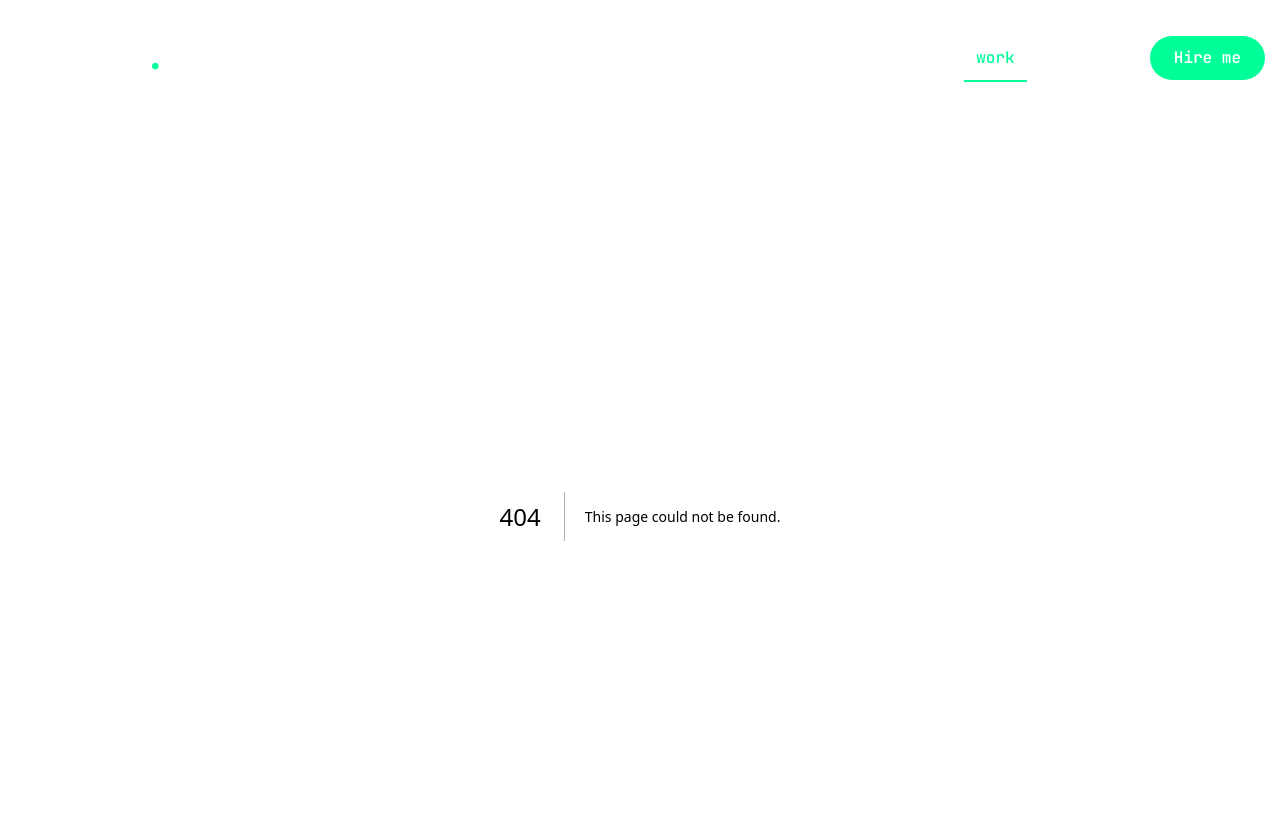
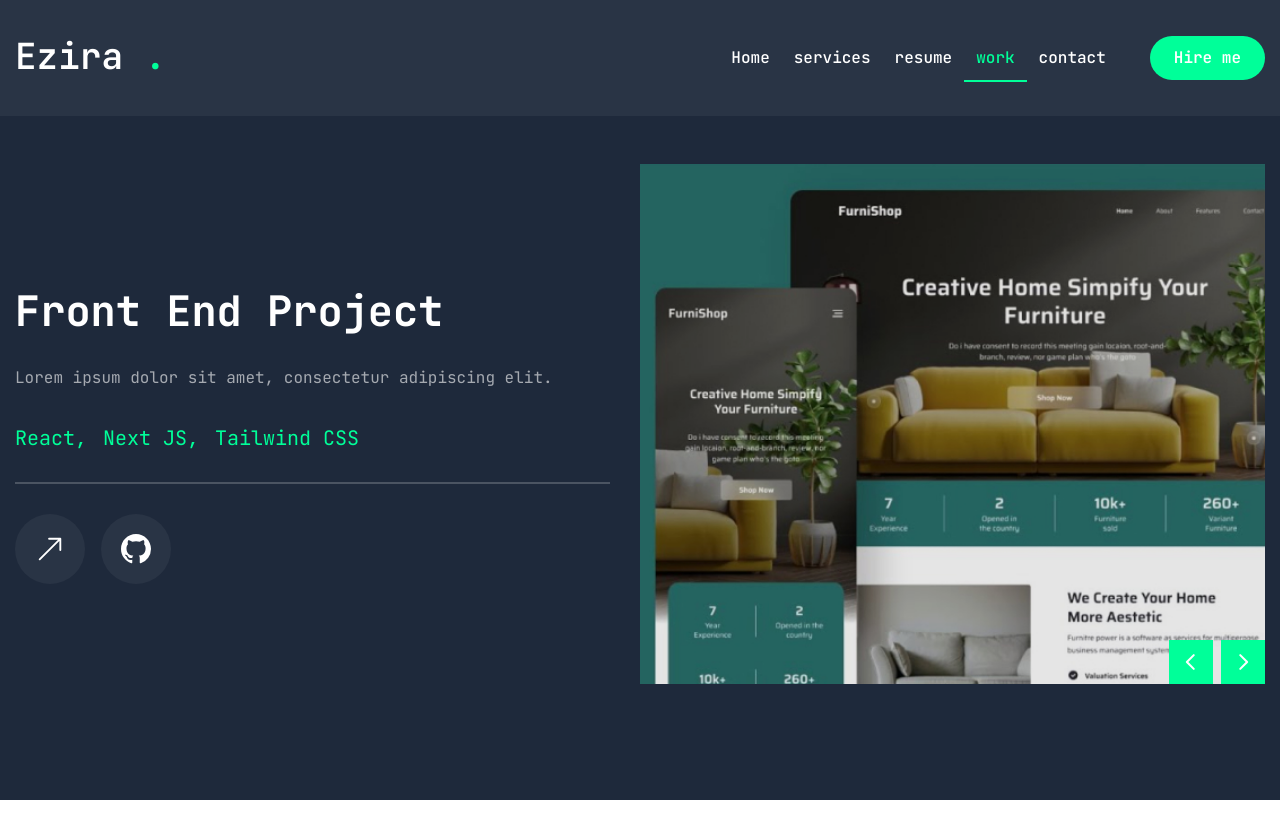
Before and after one commit to eziraa/myportifolio, a Next.js app: page /work in a window 1280 px wide. Before the commit this address had no page. Shown: the top 838 px of the page. After the commit the page ends 800 px from the top, so only its background shows below. Built offline with nearby package versions, Linux system fonts and the light colour scheme.

Commit message:
create work page

```diff
--- /dev/null
+++ b/src/app/work/page.tsx
@@ -0,0 +1,161 @@
+"use client";
+import { motion } from "framer-motion";
+import Link from "next/link";
+import { Swiper, SwiperSlide } from "swiper/react";
+import "swiper/css";
+import {
+  Tooltip,
+  TooltipContent,
+  TooltipProvider,
+  TooltipTrigger,
+} from "@/components/ui/tooltip";
+import { useState } from "react";
+import { BsArrowUpRight, BsGithub } from "react-icons/bs";
+import Image from "next/image";
+import WorkSlideBtns from "@/components/ui/WorkSlideBtns";
+
+const projects = [
+  {
+    num: "01",
+    category: "Front End",
+    title: "Projects 001",
+    description: "Lorem ipsum dolor sit amet, consectetur adipiscing elit.",
+    href: "",
+    img: "/assets/work/thumb1.png",
+    tooltipContent: "Tooltip for Project 001",
+    github: "https://github.com",
+    stack: [
+      { name: "React", icon: "/images/react.png" },
+      { name: "Next JS", icon: "/images/nextjs.png" },
+      { name: "Tailwind CSS", icon: "/images/tailwindcss.png" },
+    ],
+  },
+  {
+    num: "02",
+    category: "Full stack",
+    title: "Projects 002",
+    description: "Lorem ipsum dolor sit amet, consectetur adipiscing elit.",
+    href: "",
+    img: "/assets/work/thumb2.png",
+    tooltipContent: "Tooltip for Project 001",
+    github: "https://github.com",
+    stack: [
+      { name: "React", icon: "/images/react.png" },
+      { name: "Next JS", icon: "/images/nextjs.png" },
+      { name: "Tailwind CSS", icon: "/images/tailwindcss.png" },
+      { name: "Django", icon: "/images/tailwindcss.png" },
+    ],
+  },
+
+  {
+    num: "03",
+    category: "Frontend",
+    title: "Projects 001",
+    description: "Lorem ipsum dolor sit amet, consectetur adipiscing elit.",
+    href: "",
+    img: "/assets/work/thumb3.png",
+    tooltipContent: "Tooltip for Project 001",
+    github: "https://github.com",
+    stack: [
+      { name: "React", icon: "/images/react.png" },
+      { name: "Next JS", icon: "/images/nextjs.png" },
+      { name: "Tailwind CSS", icon: "/images/tailwindcss.png" },
+    ],
+  },
+];
+const Work = () => {
+  const [project, setProject] = useState(projects[0]);
+  const handleSlideChange = (swiper: { activeIndex: number }) => {
+    setProject(projects[swiper.activeIndex]);
+  };
+  return (
+    <motion.section
+      initial={{ opacity: 0 }}
+      animate={{
+        opacity: 1,
+        transition: { delay: 2.4, duration: 0.4, ease: "easeIn" },
+      }}
+      className="min-h-[80h] flex flex-col justify-center py-12 xl:px-0 "
+    >
+      <div className="container mx-auto">
+        <div className="flex flex-col xl:flex-row xl:gap-[30px] ">
+          <div className="w-full xl:w-[50%] xl:h-[460px] flex flex-col xl:justify-between order-2 xl:order-none  ">
+            <div className="flex flex-col gap-[30px] h-[50%]">
+              <div className=" text-8xl leading-none font-extrabold text-transparent text-outline ">
+                {project.num}
+              </div>
+              <h2 className="text-[42px] font-bold leading-none text-white group-hover:text-accent transition-all duration-500 capitalize ">
+                {project.category} project
+              </h2>
+              <p className="text-white/60 "> {project.description}</p>
+              <ul className="flex gap-4">
+                {project.stack.map((stack, index) => (
+                  <li key={index} className="text-xl text-accent">
+                    {stack.name}
+                    {index !== project.stack.length - 1 && ","}
+                  </li>
+                ))}
+              </ul>
+              <div className="border border-white/20"></div>
+              <div className="flex items-center gap-4">
+                <Link href={project.href}>
+                  <TooltipProvider delayDuration={100}>
+                    <Tooltip>
+                      <TooltipTrigger className="w-[70px] h-[70px] rounded-full bg-white/5 flex items-center justify-center group">
+                        <BsArrowUpRight className="text-white text-3xl group-hover:text-accent group-hover:rotate-45" />
+                      </TooltipTrigger>
+                      <TooltipContent>
+                        <p className="capitalize">Live Project</p>
+                      </TooltipContent>
+                    </Tooltip>
+                  </TooltipProvider>
+                </Link>
+                <Link href={project.github}>
+                  <TooltipProvider delayDuration={100}>
+                    <Tooltip>
+                      <TooltipTrigger className="w-[70px] h-[70px] rounded-full bg-white/5 flex items-center justify-center group">
+                        <BsGithub className="text-white text-3xl group-hover:text-accent " />
+                      </TooltipTrigger>
+                      <TooltipContent>
+                        <p className="capitalize">See on github</p>
+                      </TooltipContent>
+                    </Tooltip>
+                  </TooltipProvider>
+                </Link>
+              </div>
+            </div>
+          </div>
+          <div className="w-full xl:w-[50%]">
+            <Swiper
+              spaceBetween={30}
+              slidesPerView={1}
+              className="xl:h-[520px] mb-12"
+              onSlideChange={handleSlideChange}
+            >
+              {projects.map((project, index) => (
+                <SwiperSlide key={index} className="w-full ">
+                  <div className="h-[460px] relative group flex justify-center items-center bg-pink-50/20"></div>
+                  <div className="absolute h-full w-full bottom-0 top-0 bg-black/10 z-10">
+                    {" "}
+                  </div>
+                  <div className="  ">
+                    <Image
+                      src={project.img}
+                      fill
+                      className="object-cover"
+                      alt=""
+                    />
+                  </div>
+                </SwiperSlide>
+              ))}
+              <WorkSlideBtns containerStyles="flex gap-2 absolute right-0 bottom-[calc(50%_-_22px)] xl:bottom-0 z-20 w-full justify-between xl:w-max xl:justify-none "
+              btnStyles="bg-accent hover:bg-accent-hover text-primary text-[22px] w-[44px] h-[44px] flex justify-center items-center transition-all duration-500 "/>
+            </Swiper>
+          </div>
+        </div>
+      </div>
+    </motion.section>
+  );
+};
+
+export default Work;
```
